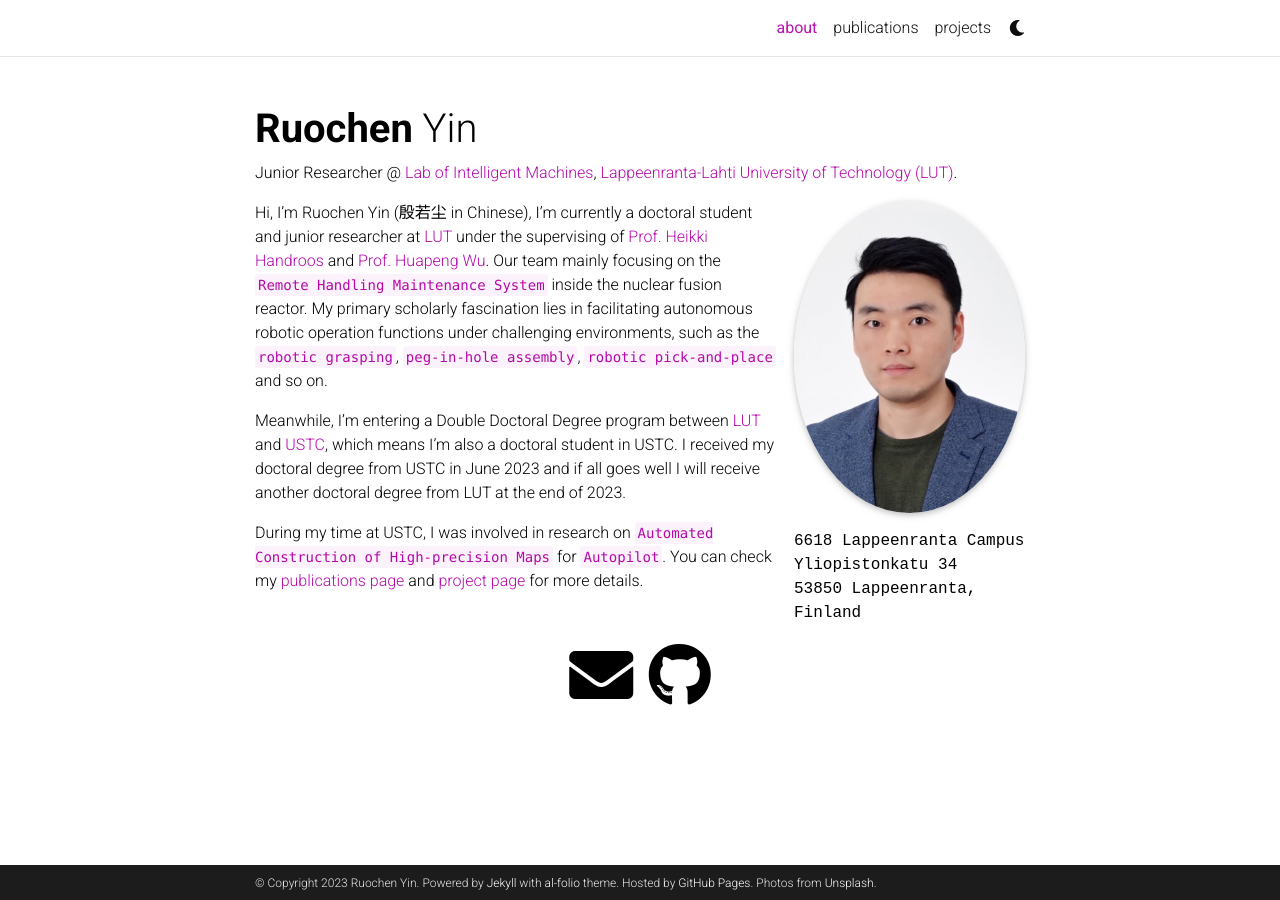
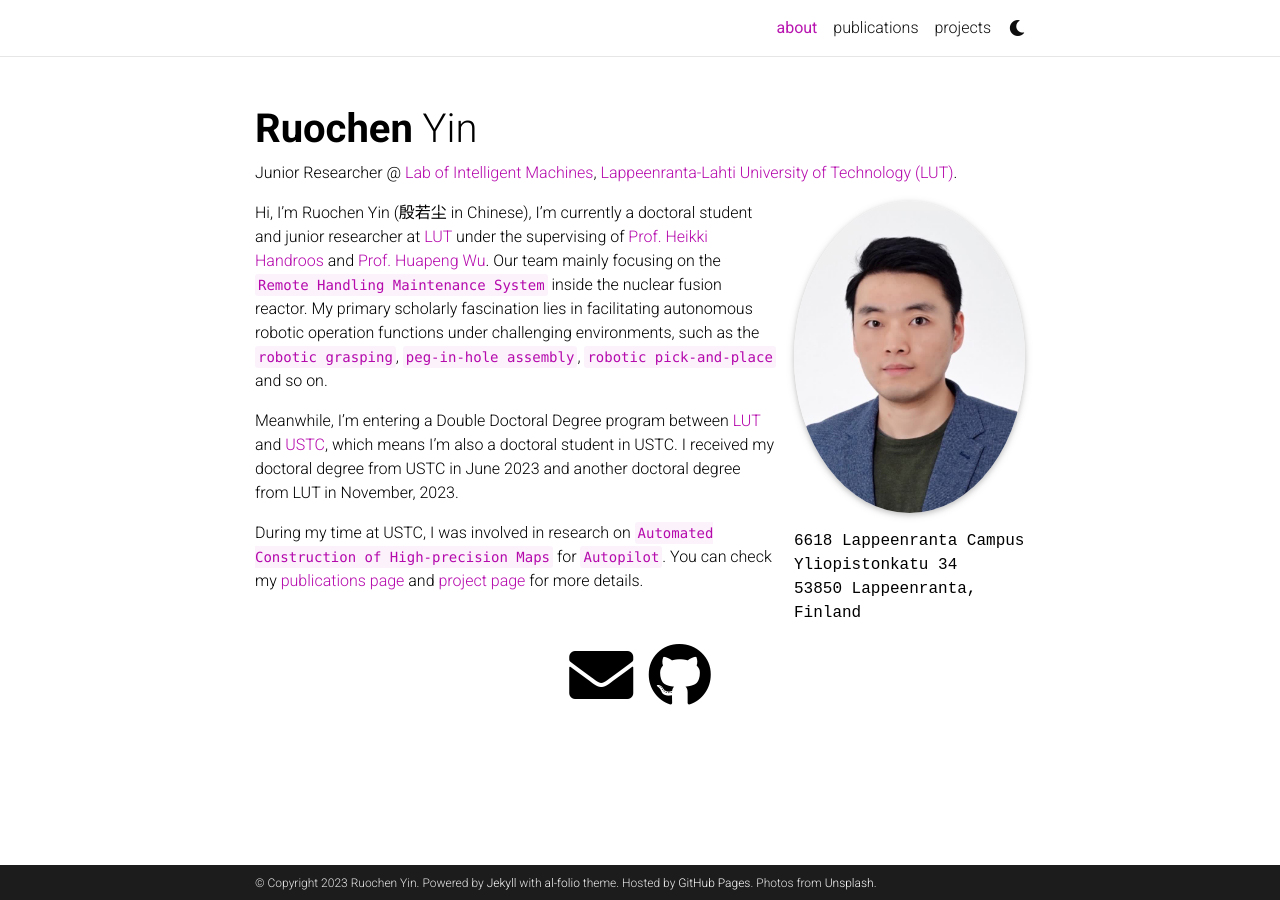
Before and after one commit to rolandying/rolandying.github.io, a Jekyll site: the page built from _pages/about.md, in a window 1280 px wide. Built offline with Jekyll 4.4.1, drawn with Linux system fonts in a browser that asks for light colours; comment, search, counter and statistics services are not loaded; a style sheet for code colours, icons or effects is not loaded.

Commit message:
Update about.md

```diff
--- a/_pages/about.md
+++ b/_pages/about.md
@@ -20,6 +20,6 @@ social: true  # includes social icons at the bottom of the page
 ---
 Hi, I'm Ruochen Yin (殷若尘 in Chinese), I'm currently a doctoral student and junior researcher at [LUT](https://www.lut.fi/en) under the supervising of [Prof. Heikki Handroos](https://www.lut.fi/en/profiles/heikki-handroos) and [Prof. Huapeng Wu](https://www.lut.fi/en/profiles/huapeng-wu). Our team mainly focusing on the `Remote Handling Maintenance System` inside the nuclear fusion reactor. My primary scholarly fascination lies in facilitating autonomous robotic operation functions under challenging environments, such as the `robotic grasping`, `peg-in-hole assembly`, `robotic pick-and-place` and so on.
 
-Meanwhile, I'm entering a Double Doctoral Degree program between [LUT](https://www.lut.fi/en) and [USTC](https://en.ustc.edu.cn/), which means I'm also a doctoral student in USTC. I received my doctoral degree from USTC in June 2023 and if all goes well I will receive another doctoral degree from LUT at the end of 2023.
+Meanwhile, I'm entering a Double Doctoral Degree program between [LUT](https://www.lut.fi/en) and [USTC](https://en.ustc.edu.cn/), which means I'm also a doctoral student in USTC. I received my doctoral degree from USTC in June 2023 and another doctoral degree from LUT in November, 2023.
 
 During my time at USTC, I was involved in research on `Automated Construction of High-precision Maps` for `Autopilot`. You can check my [publications page](/publications/) and [project page](/projects/) for more details.
```
